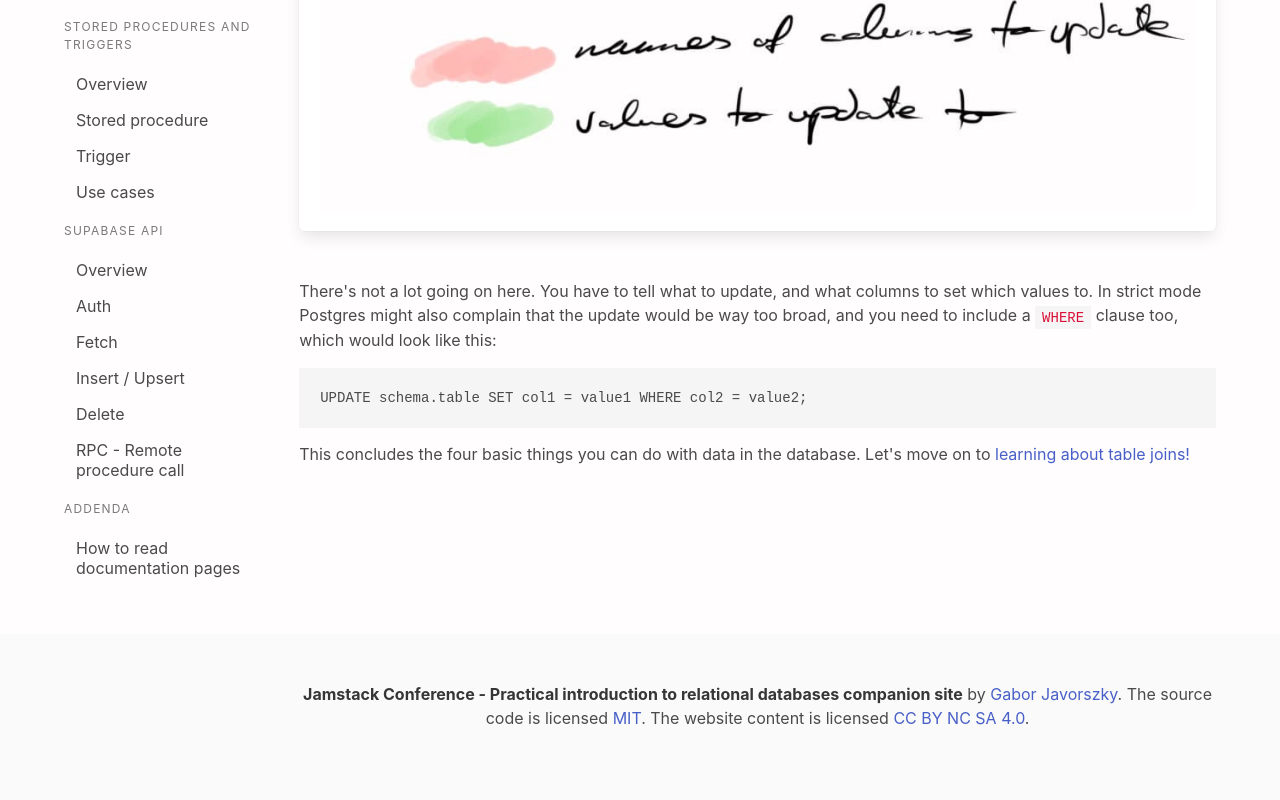
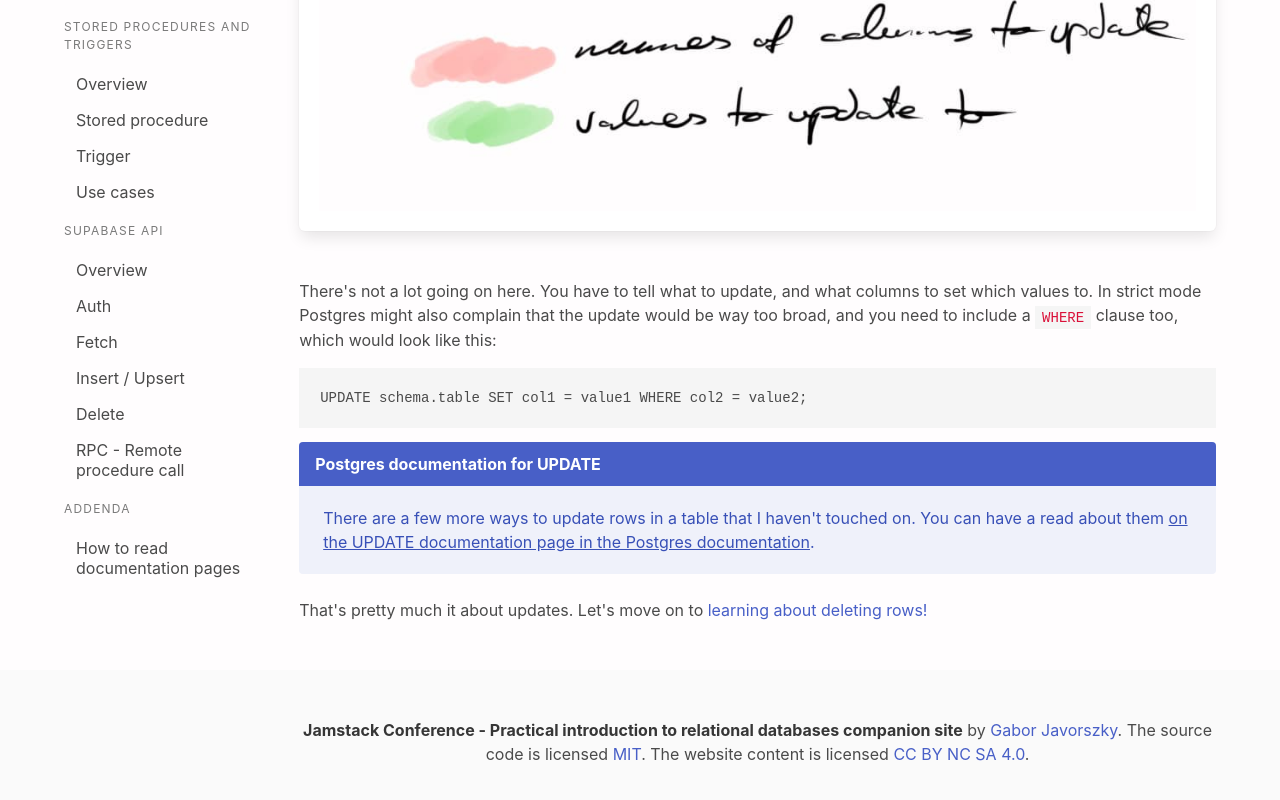
Before and after one commit to javorszky/jamstack-workshop-companion-static, a React (Vite) app: page /basic/update in a window 1280 px wide. Shown: the part 758-1558 px from the top of the page. Built offline with nearby package versions, Linux system fonts and the light colour scheme.

Commit message:
Add update doc link, adjust link

```diff
--- a/src/Pages/basic/update/Overview.jsx
+++ b/src/Pages/basic/update/Overview.jsx
@@ -14,7 +14,11 @@ export default function UpdateOverview() {
 
             <pre><code>UPDATE schema.table SET col1 = value1 WHERE col2 = value2;</code></pre>
 
-            <p>This concludes the four basic things you can do with data in the database. Let's move on to <Link to="/joins">learning about table joins!</Link></p>
+            <Message type="is-link" header="Postgres documentation for UPDATE">
+                <p>There are a few more ways to update rows in a table that I haven't touched on. You can have a read about them <a href="https://www.postgresql.org/docs/13/sql-update.html">on the UPDATE documentation page in the Postgres documentation</a>.</p>
+            </Message>
+
+            <p>That's pretty much it about updates. Let's move on to <Link to="/basic/delete">learning about deleting rows!</Link></p>
         </>
     )
 }
```
